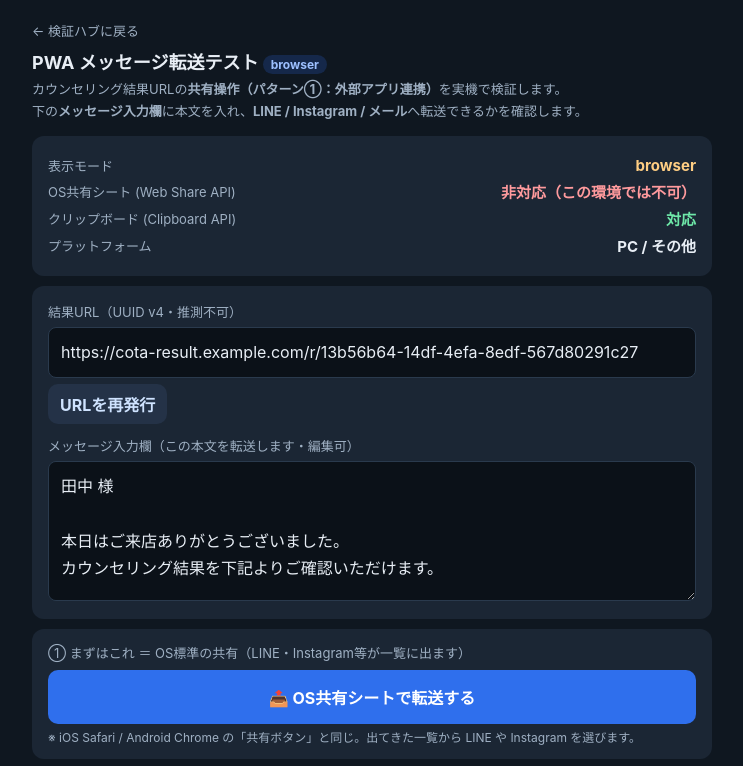
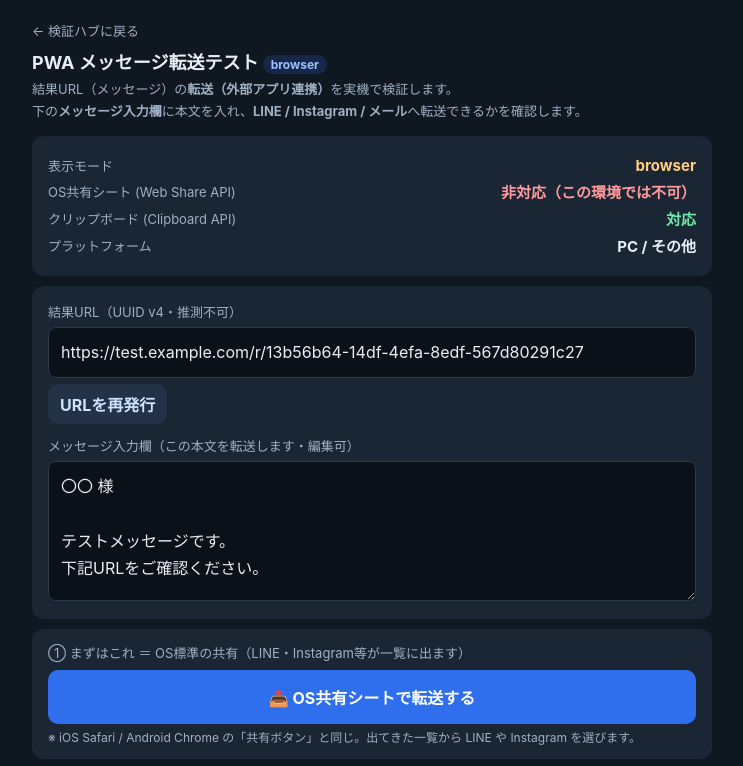
Before and after one commit to ry-Okabe/test, a plain HTML site: page PWA技術検証デモ/share-test.html in a window 1280 px wide. Shown: the top 766 px of the page, without its empty margins (268-1011 px from the left). Drawn offline with Linux system fonts and the light colour scheme.

Commit message:
Scrub identifying info from share test (cota/name -> generic)
URLドメイン cota-result.example.com → test.example.com、宛名「田中様」→「〇〇様」、
本文・件名・共有タイトルをテスト用の中立表記に変更。実在の個人/サービス情報を出さない。

Co-Authored-By: Claude Opus 4.8 <noreply@anthropic.com>

```diff
--- a/PWA技術検証デモ/share-test.html
+++ b/PWA技術検証デモ/share-test.html
@@ -41,7 +41,7 @@
   <a class="back" href="../index.html">← 検証ハブに戻る</a>
   <h1>PWA メッセージ転送テスト <span id="mode" class="pill"></span></h1>
   <div class="sub">
-    カウンセリング結果URLの<b>共有操作（パターン①：外部アプリ連携）</b>を実機で検証します。<br>
+    結果URL（メッセージ）の<b>転送（外部アプリ連携）</b>を実機で検証します。<br>
     下の<b>メッセージ入力欄</b>に本文を入れ、<b>LINE / Instagram / メール</b>へ転送できるかを確認します。
   </div>
 
@@ -97,7 +97,7 @@
     ・<b>LINEに転送</b>＝ <code>line.me/R/share</code>。LINEアプリがあれば本文入りで送信先選択へ。<br>
     ・<b>Instagram</b>は仕様上、本文のプリセット不可 → <b>コピー＆貼り付け</b>が現実解（設計書どおり）。<br>
     ・iOSの「ホーム画面に追加→アイコン起動（standalone）」でも同じ挙動かを必ず確認してください。<br>
-    ・<b>個人情報保護</b>：本文には苗字・来店日時のみ。URLはUUIDで推測不可（WAF併用）。
+    ・<b>検証用の注意</b>：本文に実在の氏名・個人情報は入れないでください（ダミーで検証）。URLはUUIDで推測不可。
   </div>
 </div>
 
@@ -137,13 +137,13 @@
     try{ if(crypto&&crypto.randomUUID) return crypto.randomUUID(); }catch(e){}
     return 'xxxxxxxx-xxxx-4xxx-yxxx-xxxxxxxxxxxx'.replace(/[xy]/g,function(c){const r=Math.random()*16|0;const v=c==='x'?r:(r&0x3|0x8);return v.toString(16);});
   }
-  function makeUrl(){ return 'https://cota-result.example.com/r/'+uuid(); }
+  function makeUrl(){ return 'https://test.example.com/r/'+uuid(); }
   function template(url){
-    return '田中 様\n\n'
-      +'本日はご来店ありがとうございました。\n'
-      +'カウンセリング結果を下記よりご確認いただけます。\n\n'
+    return '〇〇 様\n\n'
+      +'テストメッセージです。\n'
+      +'下記URLをご確認ください。\n\n'
       +url+'\n\n'
-      +'※リンクはご本人様限りです。第三者への共有はお控えください。';
+      +'※このリンクはテスト用です。';
   }
   function setUrl(u){ $('#url').value=u; }
   function resetMsg(u){ $('#msg').value=template(u); }
@@ -164,7 +164,7 @@
   // ① OS共有シート（最有力）
   $('#shareBtn').onclick=async function(){
     if(!hasShare){ log('✗ Web Share API 非対応。②の個別ボタンで検証してください。'); alert('この環境は OS共有シート（Web Share API）に非対応です。②の個別転送ボタンをお試しください。'); return; }
-    const data={ title:'カウンセリング結果', text:body() };   // URLは本文に含めて渡す（text+url併用は一部OSで片方無視のため）
+    const data={ title:'メッセージ', text:body() };   // URLは本文に含めて渡す（text+url併用は一部OSで片方無視のため）
     try{
       if(navigator.canShare && !navigator.canShare(data)){ log('canShare=false（この内容は共有不可）'); }
       log('navigator.share 呼び出し…');
@@ -198,7 +198,7 @@
 
   // ② メール（mailto）
   $('#mailBtn').onclick=function(){
-    const subj='カウンセリング結果のご案内';
+    const subj='テストメッセージ';
     const u='mailto:?subject='+encodeURIComponent(subj)+'&body='+encodeURIComponent(body());
     log('メーラー起動（mailto, '+body().length+'文字）');
     location.href=u;
```
